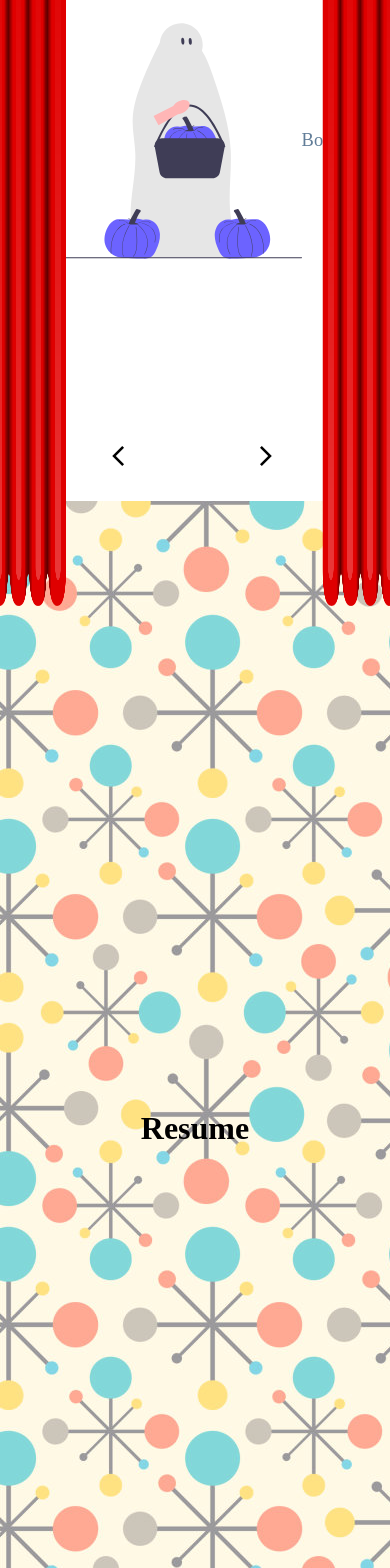
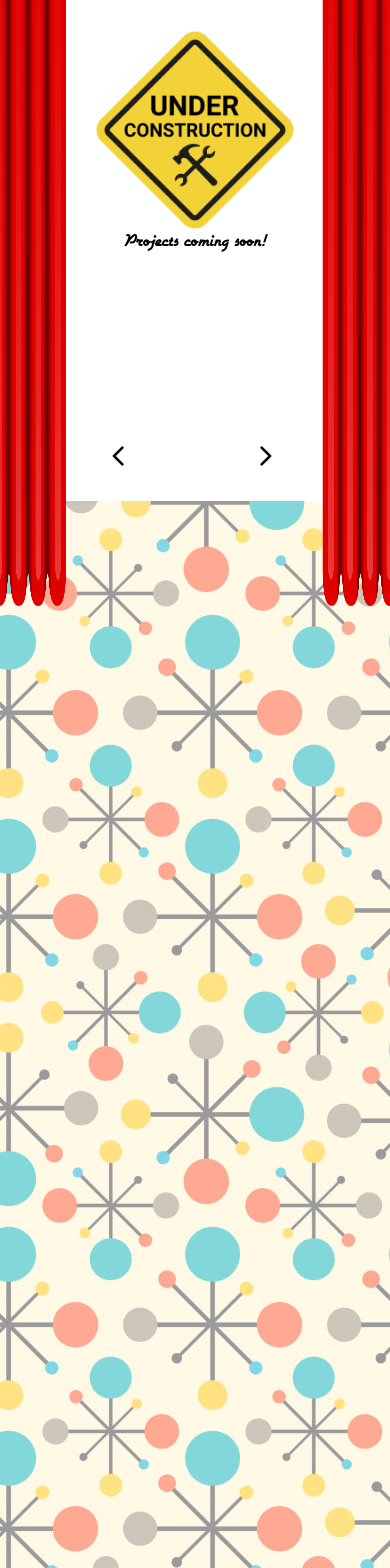
Before and after one commit to JackPadalino/Portfolio-Site, a React (Vite) app: page / in a window 390 px wide. Shown: the part 2970-4538 px from the top of the page. Built offline with nearby package versions, Linux system fonts and the light colour scheme.

Commit message:
added "under construction" sign to carousel

```diff
--- a/src/components/Contact/Contact.tsx
+++ b/src/components/Contact/Contact.tsx
@@ -1,11 +1,7 @@
 import "./Contact.css";
 
 const Contact = () => {
-  return (
-    <div id="contact-container">
-      <h1>Contact</h1>
-    </div>
-  );
+  return <div id="contact-container"></div>;
 };
 
 export default Contact;
--- a/src/components/Projects/Carousel.css
+++ b/src/components/Projects/Carousel.css
@@ -15,14 +15,15 @@
   display: flex;
   align-items: center;
   justify-content: center;
+  flex-direction: column;
   height: 100%;
   width: 100%;
   background-color: #fff;
 }
 
 .carousel-item-text {
-  font-size: 1.15rem;
-  color: #617d98;
+  font-size: 30px;
+  font-family: Airstream;
 }
 
 .carousel-img {
@@ -51,3 +52,14 @@
 .material-symbols-outlined {
   font-size: 1.5rem;
 }
+
+@media only screen and (max-width: 600px) {
+  .carousel-img {
+    width: 200px;
+    height: 200px;
+  }
+
+  .carousel-item-text {
+    font-size: 20px;
+  }
+}
--- a/src/components/Projects/Carousel.tsx
+++ b/src/components/Projects/Carousel.tsx
@@ -3,6 +3,7 @@ import CarouselItem from "./CarouselItem";
 import boo from "./images/boo.svg";
 import mindfullness from "./images/mindfullness.svg";
 import coffee from "./images/coffee.svg";
+import underConstruction from "../../../images/graphics/underConstruction.png";
 import "./Carousel.css";
 
 export interface ItemType {
@@ -11,9 +12,9 @@ export interface ItemType {
 }
 
 const items: ItemType[] = [
-  { description: "Boo!", icon: boo },
-  { description: "Focus on your mindfullness", icon: mindfullness },
-  { description: "Drink coffee", icon: coffee },
+  { description: "Projects coming soon!", icon: underConstruction },
+  { description: "Please bear with us!", icon: underConstruction },
+  { description: "We promise they will be great!", icon: underConstruction },
 ];
 
 const Carousel = () => {
--- a/src/components/Resume/Resume.tsx
+++ b/src/components/Resume/Resume.tsx
@@ -1,11 +1,7 @@
 import "./Resume.css";
 
 const Resume = () => {
-  return (
-    <div id="resume-container">
-      <h1>Resume</h1>
-    </div>
-  );
+  return <div id="resume-container"></div>;
 };
 
 export default Resume;
```
Also changed, not shown: images/graphics/underConstruction.png (added).
